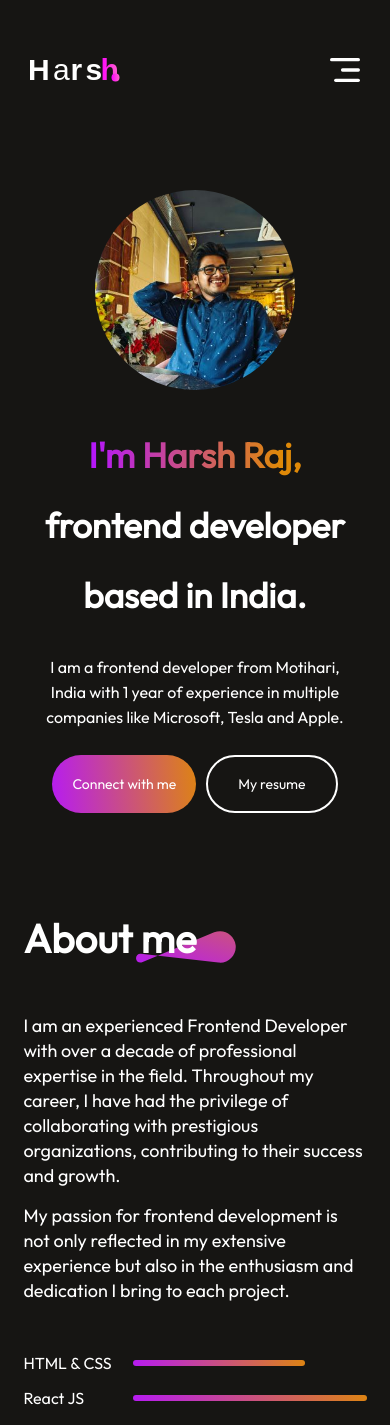
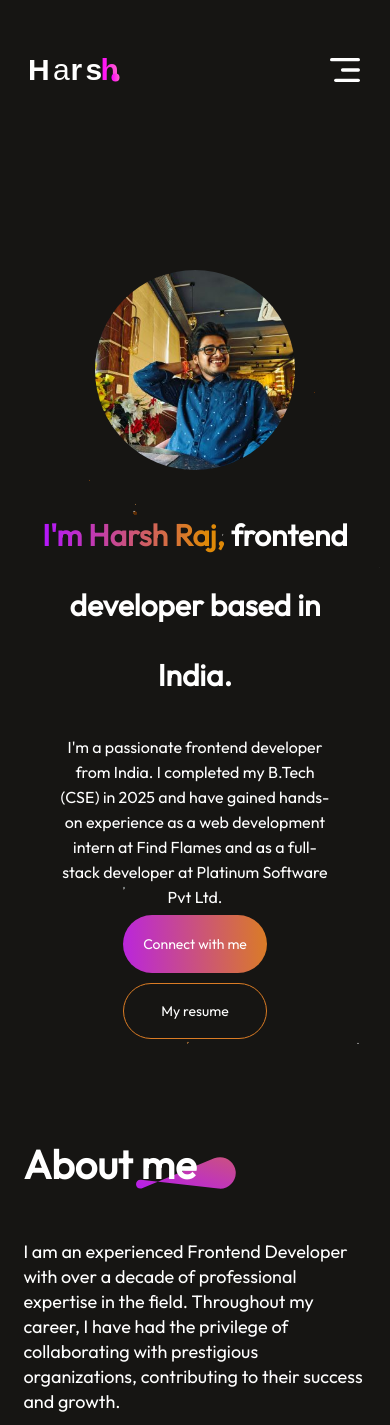
Before and after one commit to heyharsh50/Portfolio-HR, a React (Vite) app: page / in a window 390 px wide. Shown: the top 1425 px of the page. Built offline with nearby package versions, Linux system fonts and the light colour scheme.

Commit message:
Adding BG in hero section

```diff
--- a/package.json
+++ b/package.json
@@ -10,6 +10,8 @@
     "preview": "vite preview"
   },
   "dependencies": {
+    "framer-motion": "^12.5.0",
+    "ogl": "^1.0.11",
     "react": "^18.2.0",
     "react-anchor-link-smooth-scroll": "^1.0.12",
     "react-dom": "^18.2.0"
--- a/src/Components/Hero/Hero.css
+++ b/src/Components/Hero/Hero.css
@@ -1,9 +1,33 @@
-.hero{
+.hero {
     display: flex;
+    flex-direction: column;
     align-items: center;
+    justify-content: center;
+    min-height: 100vh;
+    text-align: center;
+    padding: 0 10%;
+    position: relative;
+    overflow: hidden;
+}
+
+.hero-content {
+    position: relative;
+    z-index: 2;
+    display: flex;
     flex-direction: column;
-    gap: 20px;
+    align-items: center;
+    justify-content: center;
 }
+
+.particles-container {
+    position: absolute !important;
+    top: 0;
+    left: 0;
+    width: 100%;
+    height: 100%;
+    z-index: 1;
+}
+
 .profile-img{
     margin-top: 30px;
     width: 240px;
@@ -11,6 +35,14 @@
     height: 240px;
     object-fit: cover;
 }
+.profile-img {
+    width: 200px;
+    height: 200px;
+    border-radius: 50%;
+    margin-bottom: 20px;
+    object-fit: cover;
+}
+
 .hero h1{
     text-align: center;
     width: 65%;
@@ -18,18 +50,33 @@
     font-weight: 600;
     line-height: 70px;
 }
+.hero h1 {
+    font-size: 45px;
+    margin-bottom: 20px;
+}
+
 .hero h1 span{
     background: linear-gradient(270deg, #DF8908 10%, #B415FF 100%);
     background-clip: text;
     -webkit-background-clip: text;
     -webkit-text-fill-color: transparent;
 }
+.hero h1 span {
+    color: #DA7C25;
+}
+
 .hero p{
     width: 50%;
     text-align: center;
     font-size: 18px;
     line-height: 30px;
 }
+.hero p {
+    font-size: 18px;
+    margin-bottom: 30px;
+    max-width: 800px;
+}
+
 .hero-action{
     display: flex;
     align-items: center;
@@ -37,24 +84,57 @@
     font-weight: 500;
     margin-bottom: 50px;
 }
+.hero-action {
+    display: flex;
+    gap: 20px;
+    align-items: center;
+    justify-content: center;
+}
+
 .hero-connect{
     padding: 20px 30px;
     border-radius: 50px;
     background: linear-gradient(264deg, #DF8908 -5.09%, #B415FF 106.28%);
     cursor: pointer;
 }
+.hero-connect {
+    padding: 15px 20px;
+    border-radius: 50px;
+    background: linear-gradient(267deg, #DA7C25 0.36%, #B923E1 102.06%);
+    font-size: 16px;
+    cursor: pointer;
+    transition: 0.5s;
+}
+
 .hero-resume{
     padding: 20px 55px;
     border-radius: 50px;
     border: 2px solid #FFF;
     cursor: pointer;
 }
+.hero-resume {
+    padding: 15px 20px;
+    border-radius: 50px;
+    border: 1px solid #DA7C25;
+    font-size: 16px;
+    cursor: pointer;
+    transition: 0.5s;
+}
+
 .hero-connect:hover{
     border: 2px solid white;
 }
+.hero-connect:hover {
+    transform: scale(1.05);
+}
+
 .hero-resume:hover{
     border-color: #B415FF;
 }
+.hero-resume:hover {
+    transform: scale(1.05);
+}
+
 @media(max-width:768px){
     .profile-img{
         margin-top: 50px;
@@ -88,3 +168,28 @@
         font-size: 14px;
     }
 }
+@media (max-width: 768px) {
+    .hero {
+        padding: 0 6%;
+        margin-top: 100px;
+    }
+
+    .hero h1 {
+        font-size: 30px;
+    }
+
+    .hero p {
+        font-size: 16px;
+    }
+
+    .hero-action {
+        flex-direction: column;
+    }
+
+    .hero-connect,
+    .hero-resume {
+        width: 100%;
+        border-radius: 40px;
+        font-size: 14px;
+    }
+}
--- a/src/Components/Hero/Hero.jsx
+++ b/src/Components/Hero/Hero.jsx
@@ -3,16 +3,31 @@ import './Hero.css'
 import profile_img from '../../assets/profile_img.jpg'
 import resume from '../../assets/resume.pdf'
 import AnchorLink from 'react-anchor-link-smooth-scroll'
+import Particles from '../Particles/Particles'
 
 const Hero = () => {
   return (
     <div id='home' className='hero'>
-      <img src={profile_img} alt="harsh_raj" className='profile-img' />
-      <h1><span>I'm Harsh Raj,</span> frontend developer based in India.</h1>
-      <p>I am a frontend developer from Motihari, India with 1 year of experience in multiple companies like Microsoft, Tesla and Apple.</p>
-      <div className="hero-action">
-        <div className="hero-connect"><AnchorLink className='anchor-link' offset={50} href='#contact'>Connect with me</AnchorLink></div>
-        <div className="hero-resume"><a className='anchor-link' href={resume} download>My resume</a></div>
+      <Particles
+        particleCount={150}
+        particleSpread={15}
+        speed={0.15}
+        particleColors={["#DA7C25", "#B923E1", "#ffffff"]}
+        moveParticlesOnHover={true}
+        particleHoverFactor={1.5}
+        alphaParticles={true}
+        particleBaseSize={80}
+        sizeRandomness={0.8}
+        cameraDistance={25}
+      />
+      <div className="hero-content">
+        <img src={profile_img} alt="harsh_raj" className='profile-img' />
+        <h1><span>I'm Harsh Raj,</span> frontend developer based in India.</h1>
+        <p>I'm a passionate frontend developer from India. I completed my B.Tech (CSE) in 2025 and have gained hands-on experience as a web development intern at Find Flames and as a full-stack developer at Platinum Software Pvt Ltd.</p>
+        <div className="hero-action">
+          <div className="hero-connect"><AnchorLink className='anchor-link' offset={50} href='#contact'>Connect with me</AnchorLink></div>
+          <div className="hero-resume"><a className='anchor-link' href={resume} download>My resume</a></div>
+        </div>
       </div>
     </div>
   )
--- /dev/null
+++ b/src/Components/Particles/Particles.jsx
@@ -0,0 +1,231 @@
+import { useEffect, useRef } from "react";
+import { Renderer, Camera, Geometry, Program, Mesh } from "ogl";
+
+const defaultColors = ["#ffffff", "#ffffff", "#ffffff"];
+
+const hexToRgb = (hex) => {
+  hex = hex.replace(/^#/, "");
+  if (hex.length === 3) {
+    hex = hex.split("").map((c) => c + c).join("");
+  }
+  const int = parseInt(hex, 16);
+  const r = ((int >> 16) & 255) / 255;
+  const g = ((int >> 8) & 255) / 255;
+  const b = (int & 255) / 255;
+  return [r, g, b];
+};
+
+const vertex = /* glsl */ `
+  attribute vec3 position;
+  attribute vec4 random;
+  attribute vec3 color;
+
+  uniform mat4 modelMatrix;
+  uniform mat4 viewMatrix;
+  uniform mat4 projectionMatrix;
+  uniform float uTime;
+  uniform float uSpread;
+  uniform float uBaseSize;
+  uniform float uSizeRandomness;
+
+  varying vec4 vRandom;
+  varying vec3 vColor;
+
+  void main() {
+    vRandom = random;
+    vColor = color;
+
+    vec3 pos = position * uSpread;
+    pos.z *= 10.0;
+
+    vec4 mPos = modelMatrix * vec4(pos, 1.0);
+    float t = uTime;
+    mPos.x += sin(t * random.z + 6.28 * random.w) * mix(0.1, 1.5, random.x);
+    mPos.y += sin(t * random.y + 6.28 * random.x) * mix(0.1, 1.5, random.w);
+    mPos.z += sin(t * random.w + 6.28 * random.y) * mix(0.1, 1.5, random.z);
+
+    vec4 mvPos = viewMatrix * mPos;
+    gl_PointSize = (uBaseSize * (1.0 + uSizeRandomness * (random.x - 0.5))) / length(mvPos.xyz);
+    gl_Position = projectionMatrix * mvPos;
+  }
+`;
+
+const fragment = /* glsl */ `
+  precision highp float;
+
+  uniform float uTime;
+  uniform float uAlphaParticles;
+  varying vec4 vRandom;
+  varying vec3 vColor;
+
+  void main() {
+    vec2 uv = gl_PointCoord.xy;
+    float d = length(uv - vec2(0.5));
+
+    if(uAlphaParticles < 0.5) {
+      if(d > 0.5) {
+        discard;
+      }
+      gl_FragColor = vec4(vColor + 0.2 * sin(uv.yxx + uTime + vRandom.y * 6.28), 1.0);
+    } else {
+      float circle = smoothstep(0.5, 0.4, d) * 0.8;
+      gl_FragColor = vec4(vColor + 0.2 * sin(uv.yxx + uTime + vRandom.y * 6.28), circle);
+    }
+  }
+`;
+
+const Particles = ({
+  particleCount = 200,
+  particleSpread = 10,
+  speed = 0.1,
+  particleColors,
+  moveParticlesOnHover = false,
+  particleHoverFactor = 1,
+  alphaParticles = false,
+  particleBaseSize = 100,
+  sizeRandomness = 1,
+  cameraDistance = 20,
+  disableRotation = false,
+  className,
+}) => {
+  const containerRef = useRef(null);
+  const mouseRef = useRef({ x: 0, y: 0 });
+
+  useEffect(() => {
+    const container = containerRef.current;
+    if (!container) return;
+
+    const renderer = new Renderer({ depth: false, alpha: true });
+    const gl = renderer.gl;
+    container.appendChild(gl.canvas);
+    gl.clearColor(0, 0, 0, 0);
+
+    const camera = new Camera(gl, { fov: 15 });
+    camera.position.set(0, 0, cameraDistance);
+
+    const resize = () => {
+      const width = container.clientWidth;
+      const height = container.clientHeight;
+      renderer.setSize(width, height);
+      camera.perspective({ aspect: gl.canvas.width / gl.canvas.height });
+    };
+    window.addEventListener("resize", resize, false);
+    resize();
+
+    const handleMouseMove = (e) => {
+      const rect = container.getBoundingClientRect();
+      const x = ((e.clientX - rect.left) / rect.width) * 2 - 1;
+      const y = -(((e.clientY - rect.top) / rect.height) * 2 - 1);
+      mouseRef.current = { x, y };
+    };
+
+    if (moveParticlesOnHover) {
+      container.addEventListener("mousemove", handleMouseMove);
+    }
+
+    const count = particleCount;
+    const positions = new Float32Array(count * 3);
+    const randoms = new Float32Array(count * 4);
+    const colors = new Float32Array(count * 3);
+    const palette = particleColors && particleColors.length > 0 ? particleColors : defaultColors;
+
+    for (let i = 0; i < count; i++) {
+      let x, y, z, len;
+      do {
+        x = Math.random() * 2 - 1;
+        y = Math.random() * 2 - 1;
+        z = Math.random() * 2 - 1;
+        len = x * x + y * y + z * z;
+      } while (len > 1 || len === 0);
+      const r = Math.cbrt(Math.random());
+      positions.set([x * r, y * r, z * r], i * 3);
+      randoms.set([Math.random(), Math.random(), Math.random(), Math.random()], i * 4);
+      const col = hexToRgb(palette[Math.floor(Math.random() * palette.length)]);
+      colors.set(col, i * 3);
+    }
+
+    const geometry = new Geometry(gl, {
+      position: { size: 3, data: positions },
+      random: { size: 4, data: randoms },
+      color: { size: 3, data: colors },
+    });
+
+    const program = new Program(gl, {
+      vertex,
+      fragment,
+      uniforms: {
+        uTime: { value: 0 },
+        uSpread: { value: particleSpread },
+        uBaseSize: { value: particleBaseSize },
+        uSizeRandomness: { value: sizeRandomness },
+        uAlphaParticles: { value: alphaParticles ? 1 : 0 },
+      },
+      transparent: true,
+      depthTest: false,
+    });
+
+    const particles = new Mesh(gl, { mode: gl.POINTS, geometry, program });
+
+    let animationFrameId;
+    let lastTime = performance.now();
+    let elapsed = 0;
+
+    const update = (t) => {
+      animationFrameId = requestAnimationFrame(update);
+      const delta = t - lastTime;
+      lastTime = t;
+      elapsed += delta * speed;
+
+      program.uniforms.uTime.value = elapsed * 0.001;
+
+      if (moveParticlesOnHover) {
+        particles.position.x = -mouseRef.current.x * particleHoverFactor;
+        particles.position.y = -mouseRef.current.y * particleHoverFactor;
+      } else {
+        particles.position.x = 0;
+        particles.position.y = 0;
+      }
+
+      if (!disableRotation) {
+        particles.rotation.x = Math.sin(elapsed * 0.0002) * 0.1;
+        particles.rotation.y = Math.cos(elapsed * 0.0005) * 0.15;
+        particles.rotation.z += 0.01 * speed;
+      }
+
+      renderer.render({ scene: particles, camera });
+    };
+
+    animationFrameId = requestAnimationFrame(update);
+
+    return () => {
+      window.removeEventListener("resize", resize);
+      if (moveParticlesOnHover) {
+        container.removeEventListener("mousemove", handleMouseMove);
+      }
+      cancelAnimationFrame(animationFrameId);
+      if (container.contains(gl.canvas)) {
+        container.removeChild(gl.canvas);
+      }
+    };
+  }, [
+    particleCount,
+    particleSpread,
+    speed,
+    moveParticlesOnHover,
+    particleHoverFactor,
+    alphaParticles,
+    particleBaseSize,
+    sizeRandomness,
+    cameraDistance,
+    disableRotation,
+  ]);
+
+  return (
+    <div
+      ref={containerRef}
+      className={`particles-container ${className || ""}`}
+    />
+  );
+};
+
+export default Particles;
```
Also changed, not shown: 1 other file (tests, documents, lock files or other folders).
